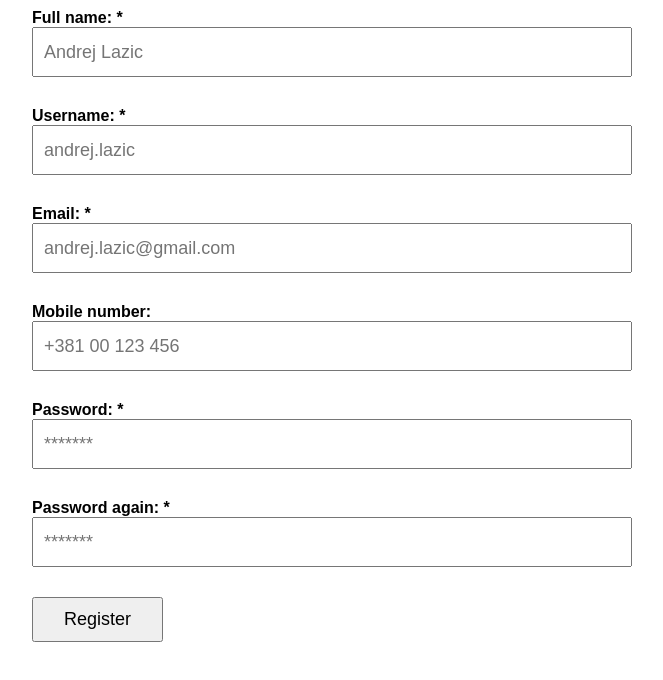
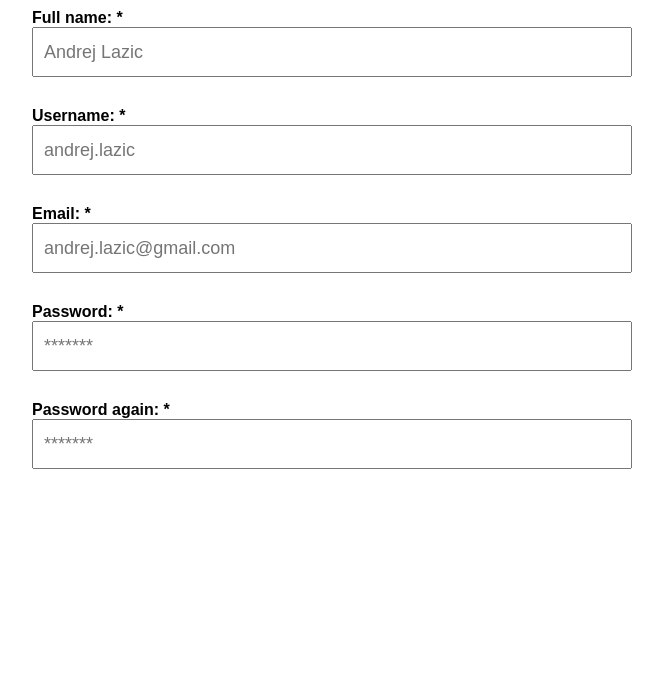
Before and after one commit to AndrejLazic/Registration-Page, a plain HTML site: page index.html in a window 1280 px wide. Shown: the part 108-788 px from the top of the page, without its empty margins (308-971 px from the left). Drawn offline with Linux system fonts and the light colour scheme.

Commit message:
Update index.html
html update

```diff
--- a/index.html
+++ b/index.html
@@ -21,10 +21,6 @@
 			<input id="email" type="text" name="email" placeholder="andrej.lazic@gmail.com">
 		</div>
 		<div>
-			<label for="broj_telefona">Mobile number:</label>
-			<input id="broj_telefona" type="text" name="broj_telefona" placeholder="+381 00 123 456">
-		</div>
-		<div>
 			<label for="lozinka">Password: *</label>
 			<input id="lozinka" type="text" name="lozinka" placeholder="*******">
 		</div>
@@ -32,12 +28,9 @@
 			<label for="ponovi_lozinku">Password again: *</label>
 			<input id="ponovi_lozinku" type="text" name="ponovi_lozinku" placeholder="*******">
 		</div>
-		<div>
-			<button>Register</button>
-		</div>
 	</form>
 
-	<script type="text/javascript" src="validator.js"></script>
-	<script type="text/javascript" src="script.js"></script>
+		<script type="text/javascript" src="validator.js"></script>
+		<script type="text/javascript" src="script.js"></script>
 </body>
 </html>
```
